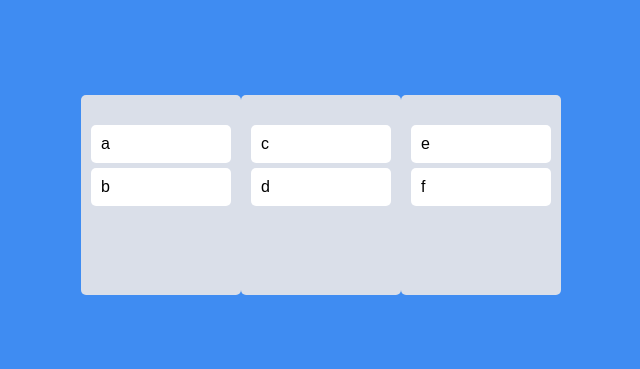
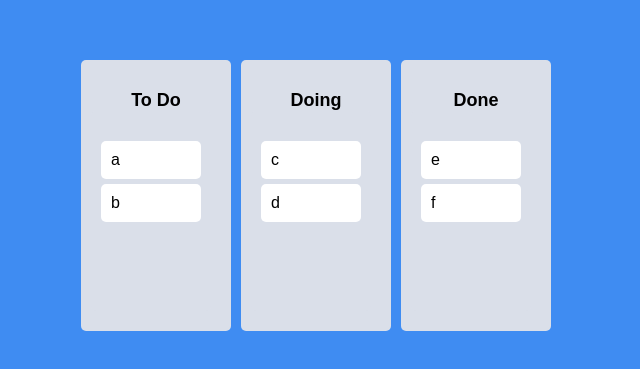
Before and after one commit to hyungjun-tech01/my-app, a React (Create React App) app: page / in a window 1280 px wide. Shown: the part 205-574 px from the top of the page, without its empty margins (319-959 px from the left). Built offline with nearby package versions, Linux system fonts and the light colour scheme.

Commit message:
miulti board

```diff
--- a/src/AppDnd.tsx
+++ b/src/AppDnd.tsx
@@ -31,18 +31,23 @@ const Boards = styled.div`
 
 function AppDnd() {
   const [toDos, setToDos] = useRecoilState(dndToDoState);
-  const onDragEnd = ({draggableId, destination, source}:DropResult)=>{
-    if(!destination) return;
-
-//    setToDos(oldToDos => {
-//      const copyToDos = [...oldToDos];
-//      // delet
-//      copyToDos.splice(source.index, 1);
-//      //if(destination?.draggableId) {}
-//      copyToDos.splice(destination?.index, 0, draggableId);
-//      return copyToDos;
-//    });
-
+  const onDragEnd = (info:DropResult)=>{
+      console.log(info);
+      const {draggableId, destination, source} = info;
+      if(destination?.droppableId === source.droppableId){
+        //we are same board
+       setToDos(allBoard => {
+         const copyToDos = [...allBoard[source.droppableId]];
+         // delet
+         copyToDos.splice(source.index, 1);
+         //if(destination?.draggableId) {}
+         copyToDos.splice(destination?.index, 0, draggableId);
+         return {
+           ...allBoard,
+           [source.droppableId]:copyToDos,
+         }
+        });
+      }
   };
   return (
     <DragDropContext onDragEnd={onDragEnd}>
--- a/src/components/Board.tsx
+++ b/src/components/Board.tsx
@@ -7,14 +7,25 @@ const Wrapper = styled.div`
   padding-top:30px;
   background-color : ${(props)=>props.theme.boardColor};
   border-radius : 5px;
+  margin-right : 10px;
   min-height: 200px;
 `;
+const Title = styled.h2`
+  text-align:center;
+  font-weight:600;
+  margine-bottom:10px;
+  font-size: 18px;
+`;
+
+
 interface IBoardProps{
     toDos:string[],
     boardId:string;
 }
 function Board({toDos, boardId}:IBoardProps){
     return (
+      <Wrapper>
+        <Title>{boardId}</Title>
         <Droppable droppableId={boardId}>
           {(magic)=>(
             <Wrapper ref={magic.innerRef} {...magic.droppableProps} >
@@ -26,6 +37,7 @@ function Board({toDos, boardId}:IBoardProps){
             </Wrapper>
           )}
         </Droppable>
+      </Wrapper>
     );
 }
 export default Board;
--- a/src/components/atoms.tsx
+++ b/src/components/atoms.tsx
@@ -63,9 +63,9 @@ export const  dndToDoState = atom <IToDoSate>(
     {
         key:"dndToDo",
         default:{
-            to_do : ["a", "b",],
-            doing : ["c","d"],
-            done : ["e","f",],
+            "To Do" : ["a", "b",],
+            "Doing" : ["c","d"],
+            "Done" : ["e","f",],
         },
     }
 );
```
